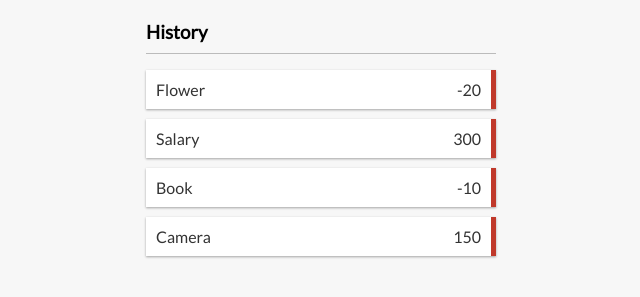
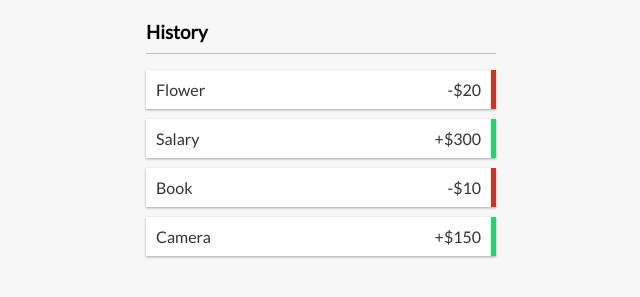
Before and after one commit to yuliethc/expense_tracker, a React (Create React App) app: page / in a window 1280 px wide. Shown: the part 286-583 px from the top of the page, without its empty margins (319-959 px from the left). Built offline with nearby package versions, Linux system fonts and the light colour scheme.

Commit message:
Transaction component

```diff
--- /dev/null
+++ b/src/components/Transaction.js
@@ -0,0 +1,14 @@
+import React from "react";
+
+const Transaction = (props) => {
+    const sign = props.amount < 0 ? "-" : "+"
+  return (
+    <li className={sign === "+" ? "plus":"minus"}>
+      {" "}
+      {props.text} <span>{sign}${Math.abs(props.amount)}</span>{" "}
+      <button className="delete-btn">x</button>
+    </li>
+  );
+};
+
+export default Transaction;
--- a/src/components/TransactionList.js
+++ b/src/components/TransactionList.js
@@ -1,6 +1,6 @@
 import React, { useContext } from "react";
 import { GlobalContext } from "../context/GoblalState";
-
+import Transaction from "./Transaction";
 const TransactionList = () => {
   const { transactions } = useContext(GlobalContext);
 
@@ -9,10 +9,10 @@ const TransactionList = () => {
       <h3>History</h3>
       <ul id="list" className="list">
         {transactions.map((transaction) => (
-          <li className="minus">
-            {" "}
-            {transaction.text} <span>{transaction.amount}</span> <button className="delete-btn">x</button>
-          </li>
+          <Transaction
+          key={transaction.id}
+          text={transaction.text}
+          amount={transaction.amount}/>
         ))}
       </ul>
     </>
```
